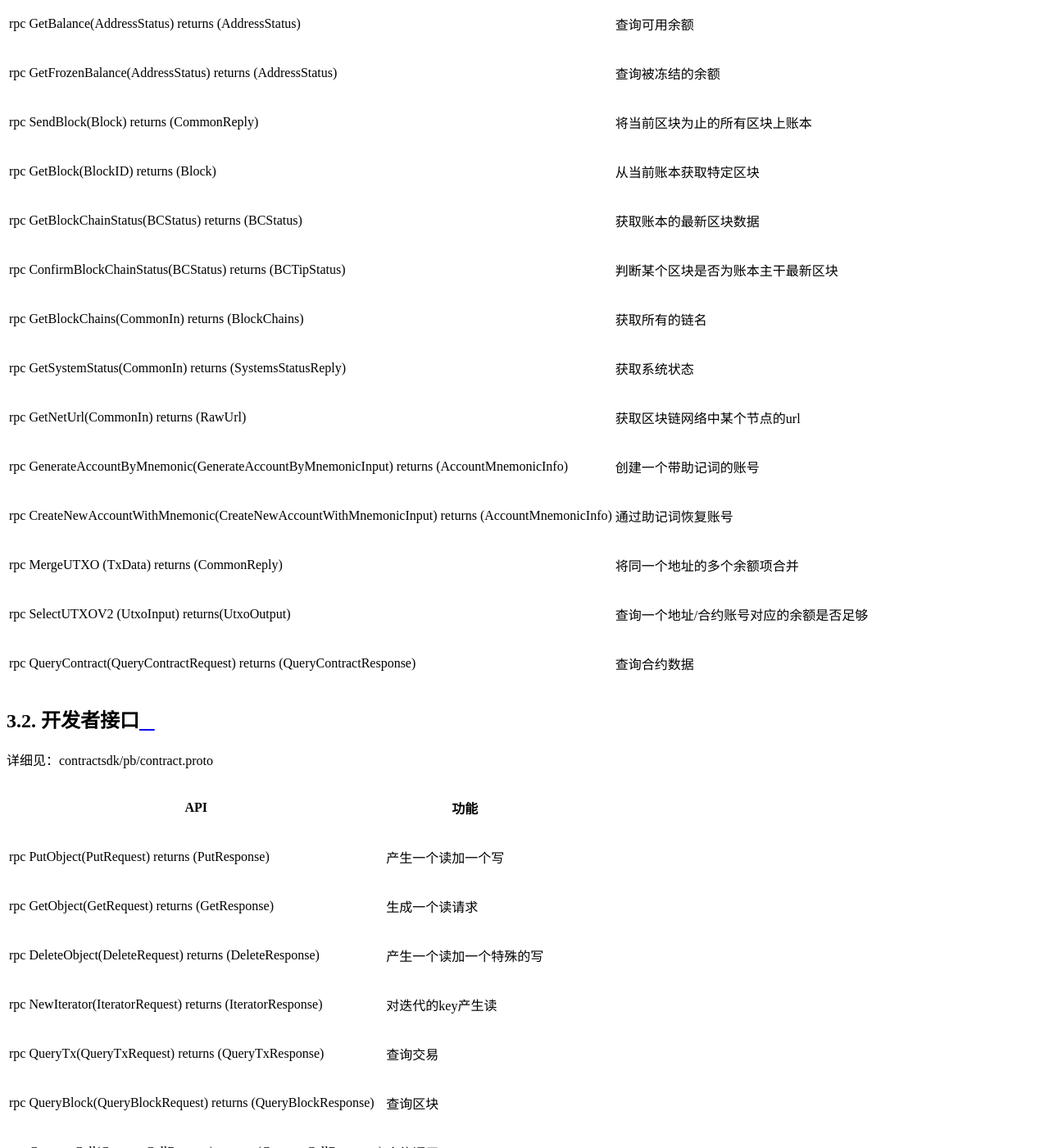
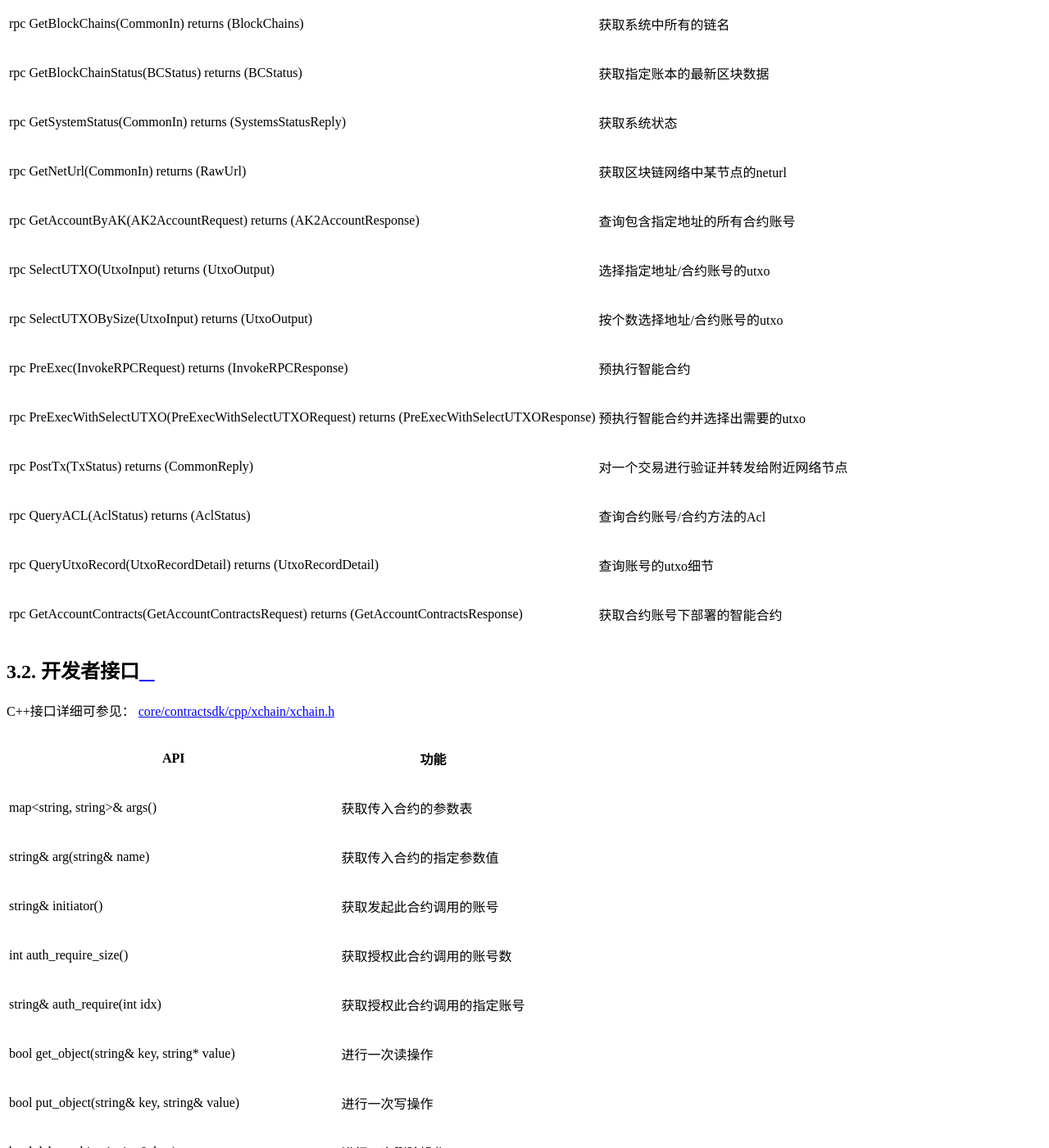
Before and after one commit to xuperchain/docs, a Sphinx documentation site: the page built from source/commands_reference.rst, in a window 1280 px wide and 1400 px high, scrolled down 2322 px. Shown: the whole window at 82% size. Built offline with Sphinx 7.4.7 and the Read the Docs theme 2.0.0, drawn with Linux system fonts in a browser that asks for light colours; comment, search, counter and statistics services are not loaded; some of the changed text lies outside the part shown.

Commit message:
update api doc

```diff
--- a/source/commands_reference.rst
+++ b/source/commands_reference.rst
@@ -5,48 +5,73 @@
 节点rpc接口
 -----------
 
-详细见：pb/xchain.proto
+详细见： `core/pb/xchain.proto <https://github.com/xuperchain/xuperchain/blob/master/core/pb/xchain.proto>`_
 
 =================================================================================================  ==================
 API                                                                                                功能
 =================================================================================================  ==================
-rpc createAccount(AccountInput) returns (AccountOutput)                                            创建公私钥对
-rpc GenerateTx(TxData) returns (TxStatus)                                                          生成交易
-rpc PostTx(TxStatus) returns (CommonReply)                                                         对一个交易进行验证并转发给附近网络节点
-rpc BatchPostTx(BatchTxs) returns (CommonReply)                                                    对一批交易进行验证并转发给附近网络节点
-rpc QueryAcl(AclStatus) returns (AclStatus)                                                        查询合约账号/合约方法的Acl
 rpc QueryTx(TxStatus) returns (TxStatus)                                                           查询一个交易
 rpc GetBalance(AddressStatus) returns (AddressStatus)                                              查询可用余额
 rpc GetFrozenBalance(AddressStatus) returns (AddressStatus)                                        查询被冻结的余额
-rpc SendBlock(Block) returns (CommonReply)                                                         将当前区块为止的所有区块上账本
-rpc GetBlock(BlockID) returns (Block)                                                              从当前账本获取特定区块
-rpc GetBlockChainStatus(BCStatus) returns (BCStatus)                                               获取账本的最新区块数据
-rpc ConfirmBlockChainStatus(BCStatus) returns (BCTipStatus)                                        判断某个区块是否为账本主干最新区块
-rpc GetBlockChains(CommonIn) returns (BlockChains)                                                 获取所有的链名
+rpc GetBalanceDetail(AddressBalanceStatus) returns (AddressBalanceStatus)                          查询余额状态细节
+rpc GetBlock(BlockID) returns (Block)                                                              从当前账本获取特定id的区块
+rpc GetBlockByHeight(BlockHeight) returns (Block)                                                  从当前账本获取特定高度的区块
+rpc GetBlockChains(CommonIn) returns (BlockChains)                                                 获取系统中所有的链名
+rpc GetBlockChainStatus(BCStatus) returns (BCStatus)                                               获取指定账本的最新区块数据
 rpc GetSystemStatus(CommonIn) returns (SystemsStatusReply)                                         获取系统状态
-rpc GetNetUrl(CommonIn) returns (RawUrl)                                                           获取区块链网络中某个节点的url
-rpc GenerateAccountByMnemonic(GenerateAccountByMnemonicInput) returns (AccountMnemonicInfo)        创建一个带助记词的账号
-rpc CreateNewAccountWithMnemonic(CreateNewAccountWithMnemonicInput) returns (AccountMnemonicInfo)  通过助记词恢复账号
-rpc MergeUTXO (TxData) returns (CommonReply)                                                       将同一个地址的多个余额项合并
-rpc SelectUTXOV2 (UtxoInput) returns(UtxoOutput)                                                   查询一个地址/合约账号对应的余额是否足够
-rpc QueryContract(QueryContractRequest) returns (QueryContractResponse)                            查询合约数据
+rpc GetNetUrl(CommonIn) returns (RawUrl)                                                           获取区块链网络中某节点的neturl
+rpc GetAccountByAK(AK2AccountRequest) returns (AK2AccountResponse)                                 查询包含指定地址的所有合约账号
+rpc SelectUTXO(UtxoInput) returns (UtxoOutput)                                                     选择指定地址/合约账号的utxo
+rpc SelectUTXOBySize(UtxoInput) returns (UtxoOutput)                                               按个数选择地址/合约账号的utxo
+rpc PreExec(InvokeRPCRequest) returns (InvokeRPCResponse)                                          预执行智能合约
+rpc PreExecWithSelectUTXO(PreExecWithSelectUTXORequest) returns (PreExecWithSelectUTXOResponse)    预执行智能合约并选择出需要的utxo
+rpc PostTx(TxStatus) returns (CommonReply)                                                         对一个交易进行验证并转发给附近网络节点
+rpc QueryACL(AclStatus) returns (AclStatus)                                                        查询合约账号/合约方法的Acl
+rpc QueryUtxoRecord(UtxoRecordDetail) returns (UtxoRecordDetail)                                   查询账号的utxo细节
+rpc GetAccountContracts(GetAccountContractsRequest) returns (GetAccountContractsResponse)          获取合约账号下部署的智能合约
 =================================================================================================  ==================
 
 
 开发者接口
 ----------
 
-详细见：contractsdk/pb/contract.proto
+C++接口详细可参见： `core/contractsdk/cpp/xchain/xchain.h <https://github.com/xuperchain/xuperchain/blob/master/core/contractsdk/cpp/xchain/xchain.h>`_
 
 ====================================================================  ===============
 API                                                                   功能
 ====================================================================  ===============
-rpc PutObject(PutRequest) returns (PutResponse)                       产生一个读加一个写
-rpc GetObject(GetRequest) returns (GetResponse)                       生成一个读请求
-rpc DeleteObject(DeleteRequest) returns (DeleteResponse)              产生一个读加一个特殊的写
-rpc NewIterator(IteratorRequest) returns (IteratorResponse)           对迭代的key产生读
-rpc QueryTx(QueryTxRequest) returns (QueryTxResponse)                 查询交易
-rpc QueryBlock(QueryBlockRequest) returns (QueryBlockResponse)        查询区块
-rpc ContractCall(ContractCallRequest) returns (ContractCallResponse)  合约调用
-rpc Ping(PingRequest) returns (PingResponse)                          探测是否存活
+map<string, string>& args()                                           获取传入合约的参数表
+string& arg(string& name)                                             获取传入合约的指定参数值
+string& initiator()                                                   获取发起此合约调用的账号
+int auth_require_size()                                               获取授权此合约调用的账号数
+string& auth_require(int idx)                                         获取授权此合约调用的指定账号
+bool get_object(string& key, string* value)                           进行一次读操作
+bool put_object(string& key, string& value)                           进行一次写操作
+bool delete_object(string& key)                                       进行一次删除操作
+bool query_tx(string &txid, Transaction* tx)                          查询指定id的交易内容
+bool query_block(string &blockid, Block* block)                       查询指定id的区块内容
+void ok(string& body)                                                 构造状态码为成功的返回
+void error(string& body)                                              构造状态码为失败的返回
+string& transfer_amount()                                             获取合约调用操作中的转账数额
+unique_ptr<Iterator> new_iterator(string& start, string& limit)       获得遍历合约存储的迭代器
+call(module, contract, method, args ... )                             调用其他合约
 ====================================================================  ===============
+
+Golang接口详细可参见： `core/contractsdk/go/code/context.go <https://github.com/xuperchain/xuperchain/blob/master/core/contractsdk/go/code/context.go>`_
+
+=====================================================================  ==============================
+API                                                                    功能
+=====================================================================  ==============================
+Args() map[string][]byte                                               获取传入合约的参数表
+Initiator() string                                                     获取发起此合约调用的账号
+AuthRequire() []string                                                 获取授权此合约调用的账号
+PutObject(key []byte, value []byte) error                              进行一次写操作
+GetObject(key []byte) ([]byte, error)                                  进行一次读操作
+DeleteObject(key []byte) error                                         进行一次删除操作
+NewIterator(start, limit []byte) Iterator                              获得遍历合约存储的迭代器
+QueryTx(txid string) (\*pb.Transaction, error)                         查询指定id的交易内容
+QueryBlock(blockid string) (\*pb.Block, error)                         查询指定id的区块内容
+Transfer(to string, amount \*big.Int) error                            进行转账操作
+TransferAmount() (\*big.Int, error)                                    获取合约调用操作中的转账数额
+Call(module, contract, method string, args ... ) (\*Response, error)   调用其他合约
+=====================================================================  ==============================
```
